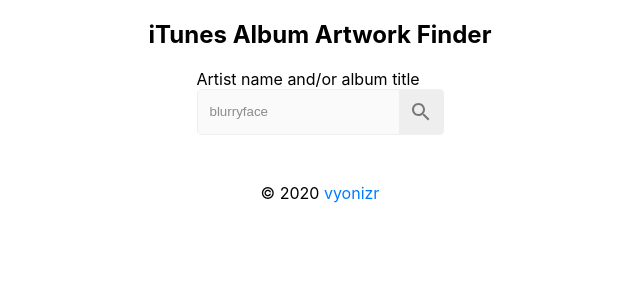
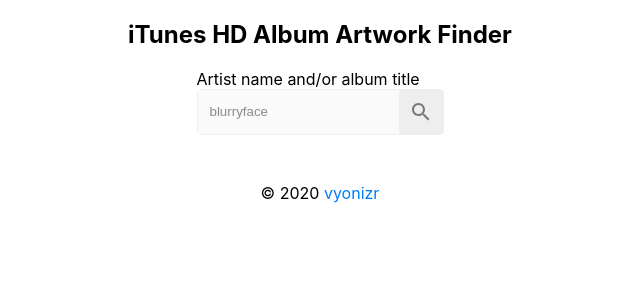
Before and after one commit to vyonizr/itunes-hd-album-artwork-finder, a Next.js app: page / in a window 1280 px wide. Shown: the top 300 px of the page, without its empty margins (320-960 px from the left). Built offline with nearby package versions, Linux system fonts and the light colour scheme.

Commit message:
change site title

```diff
--- a/package.json
+++ b/package.json
@@ -1,5 +1,5 @@
 {
-  "name": "itunes-album-artwork-finder",
+  "name": "itunes-hd-album-artwork-finder",
   "version": "0.1.0",
   "private": true,
   "scripts": {
--- a/src/pages/index.tsx
+++ b/src/pages/index.tsx
@@ -21,11 +21,11 @@
   return (
     <Container>
       <Head>
-        <title>iTunes Album Artwork Finder</title>
+        <title>iTunes HD Album Artwork Finder</title>
         <link rel="icon" href="/favicon.ico" />
       </Head>
 
-      <h2>iTunes Album Artwork Finder</h2>
+      <h2>iTunes HD Album Artwork Finder</h2>
       <SearchForm onSubmit={handleSubmitQuery} />
 
       <AlbumContainer>
```
Also changed, not shown: 1 other file (tests, documents, lock files or other folders).
